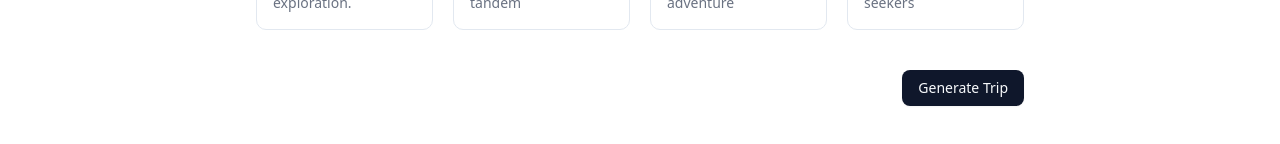
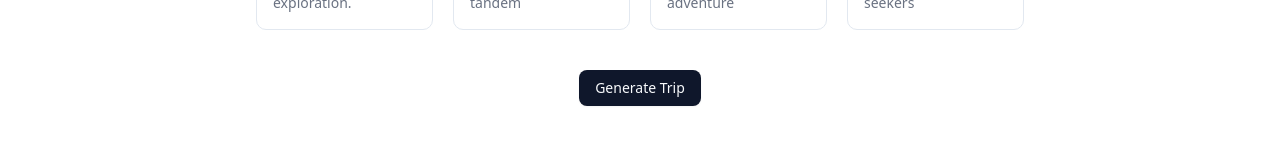
Before and after one commit to areysid/trip-trekker, a React (Vite) app: page /create-trip in a window 1280 px wide. Shown: the part 670-814 px from the top of the page. Built offline with nearby package versions, Linux system fonts and the light colour scheme; no server answers.

Commit message:
Update index.jsx

```diff
--- a/src/create-trip/index.jsx
+++ b/src/create-trip/index.jsx
@@ -231,7 +231,7 @@ function CreateTrip() {
         </div>
       </div>
 
-      <div className="my-10 flex flex-col items-end">
+      <div className="my-10 justify-end flex flex-col items-center">
   <Button disabled={loading} onClick={OnGenerateTrip} className="flex items-center gap-2">
     {loading ? (
       <>
@@ -243,7 +243,7 @@ function CreateTrip() {
     )}
   </Button>
   {loading && (
-    <p className="mt-2 text-gray-500 text-sm text-right">
+    <p className="mt-3 text-gray-500 text-sm">
       Please wait while we craft the perfect trip for you ✨
     </p>
   )}
```
